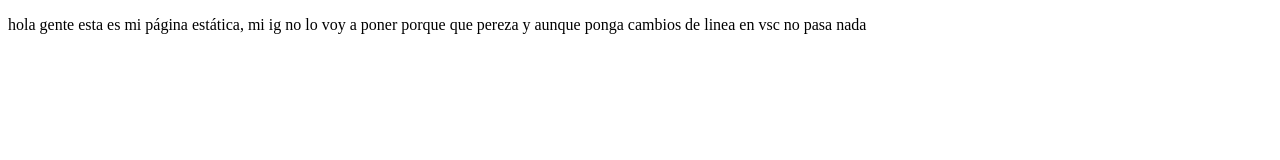
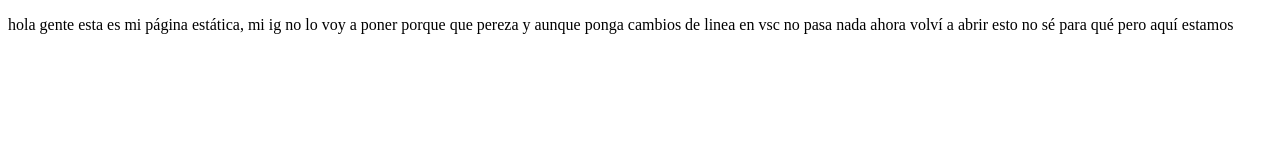
Before and after one commit to wolgan5/proyectoDemoCursoPrework, a plain HTML site: page index.html in a window 1280 px wide. Drawn offline with Linux system fonts and the light colour scheme.

Commit message:
cambios agregamos otro mensaje más

```diff
--- a/index.html
+++ b/index.html
@@ -10,6 +10,7 @@
     <p>
         hola gente esta es mi página estática, mi ig no lo voy a poner porque que pereza
         y aunque ponga cambios de linea en vsc no pasa nada
+        ahora volví a abrir esto no sé para qué pero aquí estamos
     </p>
 </body>
 </html>
```
